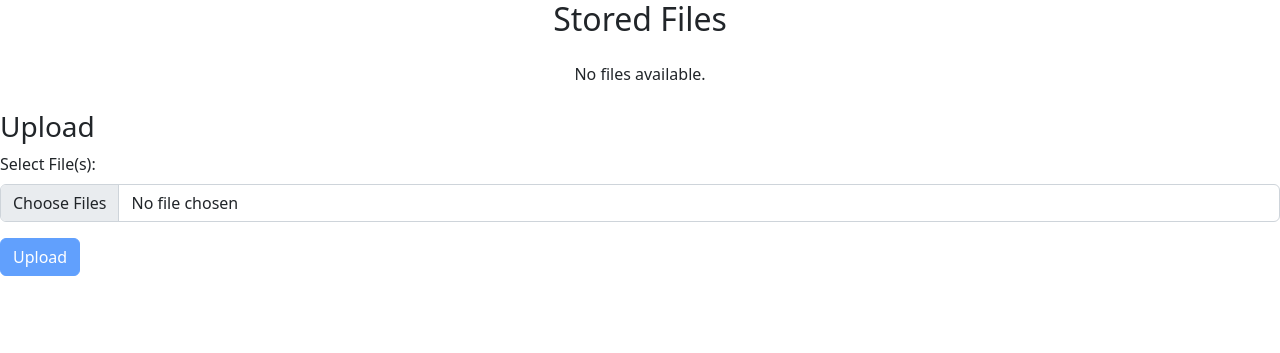
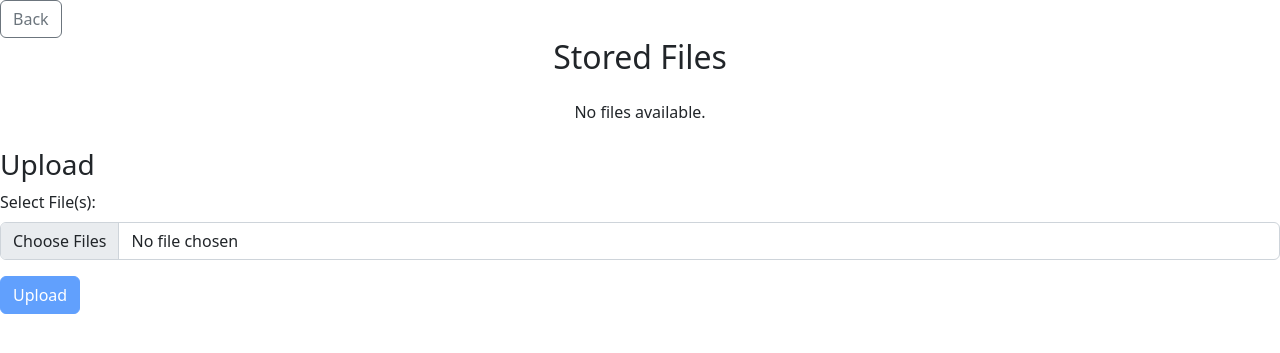
Before and after one commit to wzyndul/cloud_computing_systems, a Django app: template cloud_django_project/templates/storage.html in a window 1280 px wide. Shown: the top 353 px of the page. Run offline with Django 4.2, Linux system fonts and the light colour scheme; the template is opened without the code that fills it, so the values that code supplies are empty.

Commit message:
Added 'back' button

```diff
--- a/cloud_django_project/templates/storage.html
+++ b/cloud_django_project/templates/storage.html
@@ -1,6 +1,7 @@
 {% extends "base.html" %}
 
 {% block content %}
+    <a class="btn btn-outline-secondary" href="{% url 'index_page' %}">Back</a>
     <h2 class="text-center mb-4">Stored Files</h2>
     {% if blobs %}
         <table class="table">
@@ -22,13 +23,17 @@
     {% endif %}
 
     <h3 class="mt-4">Upload</h3>
-<form method="POST" enctype="multipart/form-data" action="{% url 'storage' %}">
+    <form method="POST" enctype="multipart/form-data"
+          action="{% url 'storage' %}">
         {% csrf_token %}
         <div class="mb-3">
             <label for="fileInput" class="form-label">Select File(s):</label>
-        <input type="file" name="files" id="fileInput" class="form-control" multiple>
+            <input type="file" name="files" id="fileInput" class="form-control"
+                   multiple>
         </div>
-    <button id="uploadButton" type="submit" disabled class="btn btn-primary">Upload</button>
+        <button id="uploadButton" type="submit" disabled
+                class="btn btn-primary">Upload
+        </button>
     </form>
     {% for message in messages %}
         <div class="alert alert-{{ message.tags }}">
```
Lines whose indentation alone changed are shown as unchanged.
